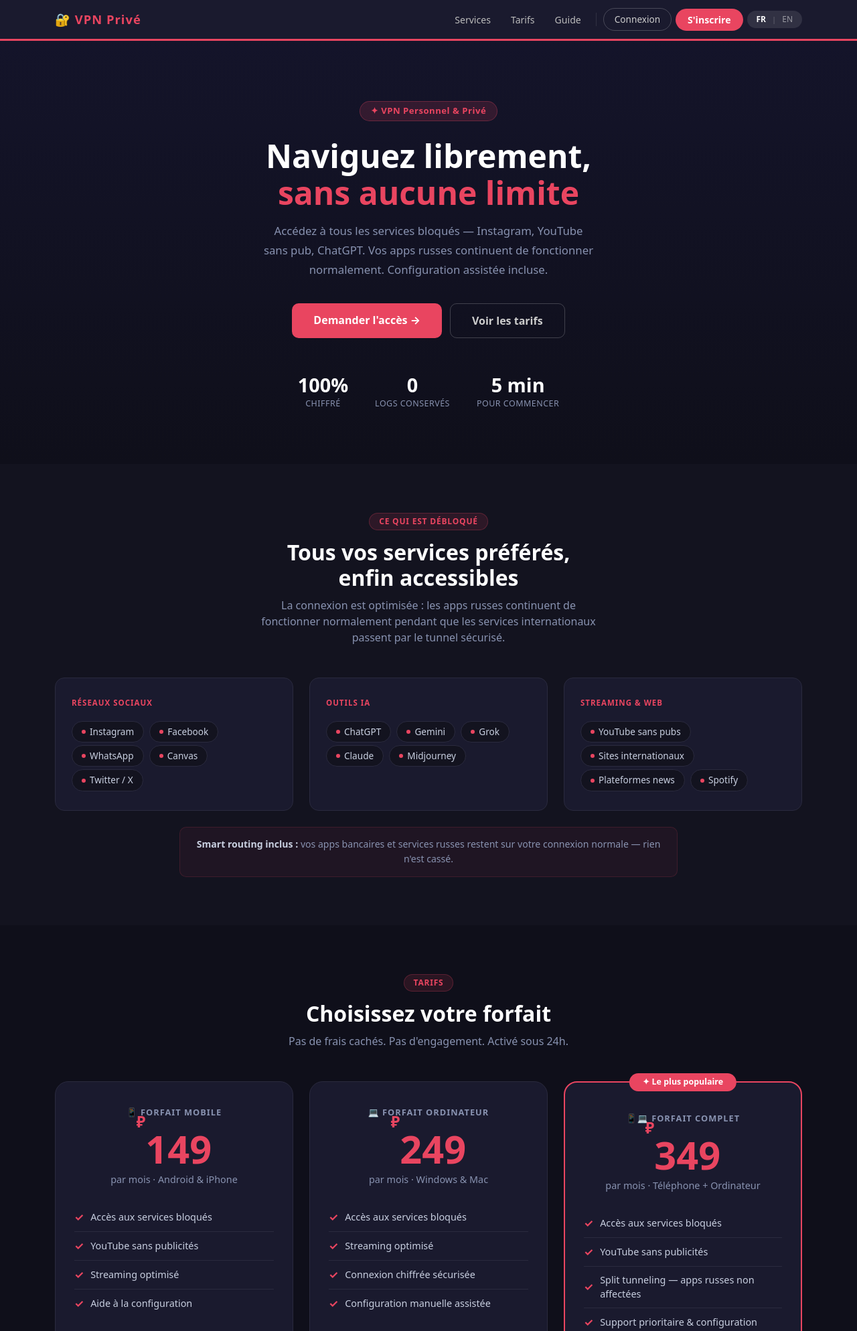
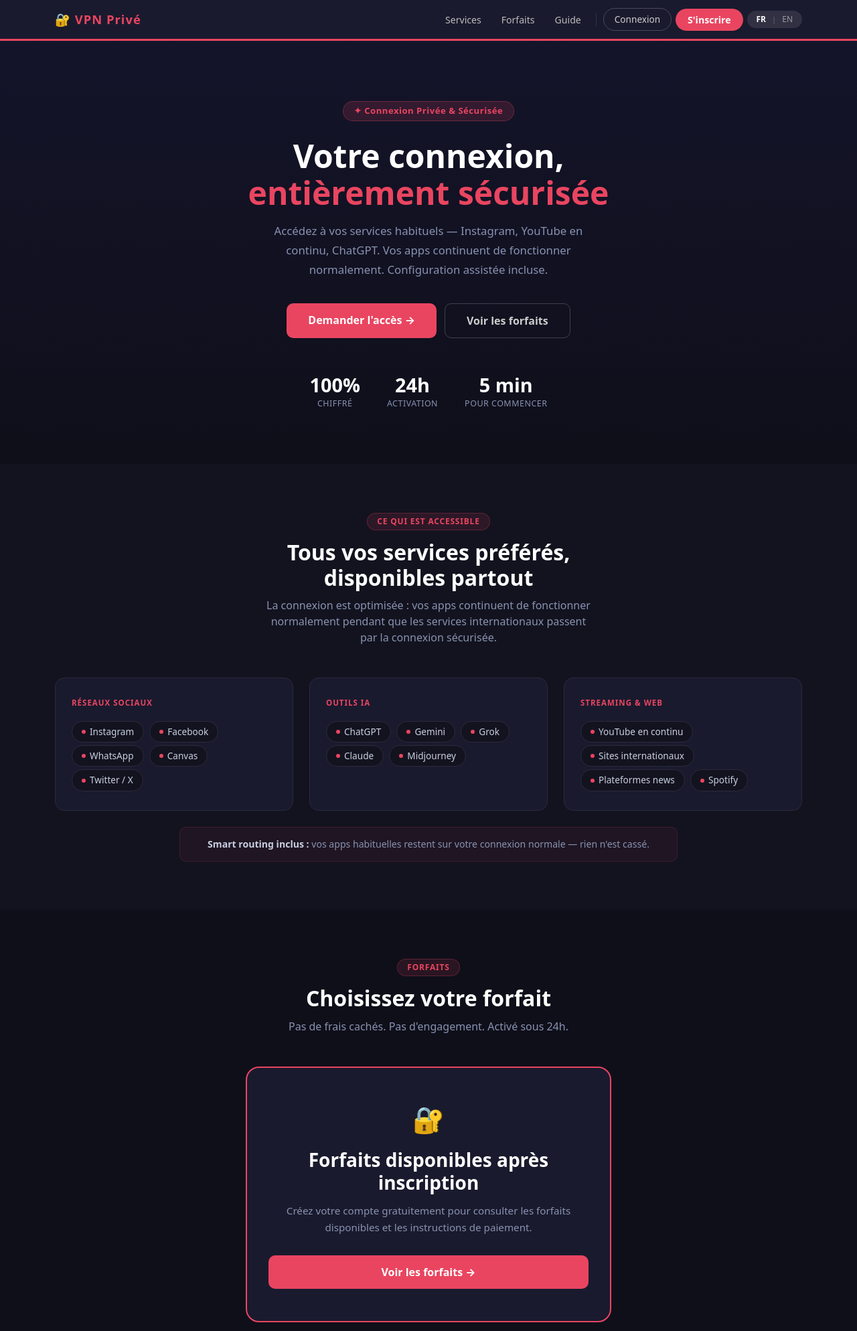
Before and after one commit to benus-code/Fact_vpn, a Flask app: page / in a window 1280 px wide. Shown: the top 1988 px of the page at 67% size. Run offline with Flask 3, Linux system fonts and the light colour scheme; data comes from the database, SQL or seed files in the repository.

Commit message:
feat: landing page v2 — neutral wording + FR/EN toggle + noindex
- meta noindex/nofollow added
- Hero: neutral wording (Connexion Privée, services habituels)
- Hero stat: "0 Logs" replaced by "24h Activation"
- Navbar/footer: "Tarifs" → "Forfaits" pointing to /inscription
- Hero secondary button: #tarifs → /inscription
- Services section: "bloqué" → "accessible/disponible", "tunnel" → "connexion sécurisée"
- Pricing: 3 public price cards replaced by single neutral CTA card
- All changes carry correct data-en for FR/EN switcher

https://claude.ai/code/session_01Bn7TM35o4smhsSAsTtNkSv

```diff
--- a/templates/landing.html
+++ b/templates/landing.html
@@ -3,6 +3,7 @@
 <head>
 <meta charset="UTF-8">
 <meta name="viewport" content="width=device-width, initial-scale=1">
+<meta name="robots" content="noindex, nofollow">
 <title>VPN Privé — Accès sécurisé</title>
 <link rel="stylesheet" href="https://cdn.jsdelivr.net/npm/bootstrap@5.3.2/dist/css/bootstrap.min.css">
 <style>
@@ -235,7 +236,7 @@
     <!-- Desktop links -->
     <div class="nav-links d-none d-lg-flex">
       <a href="#services" class="nav-anchor">Services</a>
-      <a href="#tarifs" class="nav-anchor">Tarifs</a>
+      <a href="{{ url_for('inscription') }}" class="nav-anchor" data-en="Plans">Forfaits</a>
       <a href="{{ url_for('guide') }}" class="nav-anchor">Guide</a>
       <div style="width:1px; height:20px; background:rgba(255,255,255,.1); margin:0 4px;"></div>
       <a href="{{ url_for('login') }}" class="btn-nav-outline" data-en="Log in">Connexion</a>
@@ -260,7 +261,7 @@
     <div class="container" style="padding: 12px 16px 16px; border-top: 1px solid rgba(255,255,255,.08); margin-top:12px;">
       <div class="d-flex flex-column gap-2">
         <a href="#services" class="nav-anchor" data-bs-toggle="collapse" data-bs-target="#mobileMenu">Services</a>
-        <a href="#tarifs" class="nav-anchor" data-bs-toggle="collapse" data-bs-target="#mobileMenu">Tarifs</a>
+        <a href="{{ url_for('inscription') }}" class="nav-anchor" data-en="Plans">Forfaits</a>
         <a href="{{ url_for('guide') }}" class="nav-anchor">Guide d'installation</a>
         <a href="{{ url_for('login') }}" class="nav-anchor">Connexion</a>
       </div>
@@ -271,20 +272,20 @@
 <!-- ── Hero ── -->
 <section class="hero">
   <div class="container">
-    <span class="tag" data-en="✦ Personal &amp; Private VPN">✦ VPN Personnel &amp; Privé</span>
-    <h1 data-en="Browse freely,<br><span class='accent'>without any limits</span>">Naviguez librement,<br><span class="accent">sans aucune limite</span></h1>
-    <p class="sub" data-en="Access all blocked services — Instagram, YouTube ad-free, ChatGPT. Your Russian apps keep working normally. Setup assistance included.">
-      Accédez à tous les services bloqués — Instagram, YouTube sans pub, ChatGPT.
-      Vos apps russes continuent de fonctionner normalement.
+    <span class="tag" data-en="✦ Private &amp; Secure Connection">✦ Connexion Privée &amp; Sécurisée</span>
+    <h1 data-en="Your connection,<br><span class='accent'>fully secured</span>">Votre connexion,<br><span class="accent">entièrement sécurisée</span></h1>
+    <p class="sub" data-en="Access your usual services — Instagram, uninterrupted YouTube, ChatGPT. Your apps keep working normally. Setup assistance included.">
+      Accédez à vos services habituels — Instagram, YouTube en continu, ChatGPT.
+      Vos apps continuent de fonctionner normalement.
       Configuration assistée incluse.
     </p>
     <div class="hero-cta">
       <a href="{{ url_for('inscription') }}" class="btn-hero-primary" data-en="Get Access →">Demander l'accès →</a>
-      <a href="#tarifs" class="btn-hero-secondary" data-en="See pricing">Voir les tarifs</a>
+      <a href="{{ url_for('inscription') }}" class="btn-hero-secondary" data-en="See the plans">Voir les forfaits</a>
     </div>
     <div class="hero-stats">
       <div class="stat"><div class="num">100%</div><div class="label" data-en="Encrypted">Chiffré</div></div>
-      <div class="stat"><div class="num">0</div><div class="label" data-en="Logs kept">Logs conservés</div></div>
+      <div class="stat"><div class="num">24h</div><div class="label" data-en="Activation">Activation</div></div>
       <div class="stat"><div class="num">5 min</div><div class="label" data-en="To get started">Pour commencer</div></div>
     </div>
   </div>
@@ -294,10 +295,10 @@
 <section id="services">
   <div class="container">
     <div class="section-header">
-      <span class="section-chip" data-en="WHAT'S UNBLOCKED">Ce qui est débloqué</span>
-      <h2 data-en="All your favourite services,<br>finally accessible">Tous vos services préférés,<br>enfin accessibles</h2>
-      <p data-en="Connection is optimised: Russian apps keep working normally while international services go through the secure tunnel.">La connexion est optimisée : les apps russes continuent de fonctionner normalement
-         pendant que les services internationaux passent par le tunnel sécurisé.</p>
+      <span class="section-chip" data-en="WHAT'S ACCESSIBLE">Ce qui est accessible</span>
+      <h2 data-en="All your favourite services,<br>available everywhere">Tous vos services préférés,<br>disponibles partout</h2>
+      <p data-en="Connection is optimised: your apps keep working normally while international services go through the secure connection.">La connexion est optimisée : vos apps continuent de fonctionner normalement
+         pendant que les services internationaux passent par la connexion sécurisée.</p>
     </div>
     <div class="row g-4">
       <div class="col-md-4">
@@ -328,7 +329,7 @@
         <div class="service-group-card">
           <p class="g-title" data-en="Streaming &amp; Web">Streaming &amp; Web</p>
           <div>
-            <span class="service-pill" data-en="<span class='pill-dot'></span>YouTube ad-free"><span class="pill-dot"></span>YouTube sans pubs</span>
+            <span class="service-pill" data-en="<span class='pill-dot'></span>Uninterrupted YouTube"><span class="pill-dot"></span>YouTube en continu</span>
             <span class="service-pill" data-en="<span class='pill-dot'></span>International sites"><span class="pill-dot"></span>Sites internationaux</span>
             <span class="service-pill" data-en="<span class='pill-dot'></span>News platforms"><span class="pill-dot"></span>Plateformes news</span>
             <span class="service-pill"><span class="pill-dot"></span>Spotify</span>
@@ -337,7 +338,7 @@
       </div>
     </div>
     <div class="routing-note mt-4 col-lg-8 mx-auto text-center">
-      <span data-en="<strong>Smart routing included:</strong> your banking apps and Russian services stay on your normal connection — nothing breaks."><strong>Smart routing inclus :</strong> vos apps bancaires et services russes restent sur votre connexion normale — rien n'est cassé.</span>
+      <span data-en="<strong>Smart routing included:</strong> your usual apps stay on your normal connection — nothing breaks."><strong>Smart routing inclus :</strong> vos apps habituelles restent sur votre connexion normale — rien n'est cassé.</span>
     </div>
   </div>
 </section>
@@ -346,66 +347,31 @@
 <section id="tarifs">
   <div class="container">
     <div class="section-header">
-      <span class="section-chip" data-en="PRICING">Tarifs</span>
+      <span class="section-chip" data-en="PLANS">Forfaits</span>
       <h2 data-en="Choose your plan">Choisissez votre forfait</h2>
       <p data-en="No hidden fees. No commitment. Activated within 24h.">Pas de frais cachés. Pas d'engagement. Activé sous 24h.</p>
     </div>
 
-    <!-- 3 plans -->
-    <div class="row g-4 align-items-stretch mb-5">
-
-      <!-- Mobile -->
-      <div class="col-md-4">
-        <div class="price-card h-100">
-          <p class="plan-name" data-en="📱 Mobile Plan">📱 Forfait Mobile</p>
-          <div class="price-amount"><sup>₽</sup>149</div>
-          <div class="price-period" data-en="per month · Android &amp; iPhone">par mois · Android &amp; iPhone</div>
-          <ul class="price-features">
-            <li><span class="check">✓</span> <span data-en="Access to blocked services">Accès aux services bloqués</span></li>
-            <li><span class="check">✓</span> <span data-en="YouTube without ads">YouTube sans publicités</span></li>
-            <li><span class="check">✓</span> <span data-en="Optimised streaming">Streaming optimisé</span></li>
-            <li><span class="check">✓</span> <span data-en="Setup assistance">Aide à la configuration</span></li>
-          </ul>
-          <a href="{{ url_for('inscription') }}" class="btn-price-outline" data-en="Choose this plan">Choisir ce forfait</a>
+    <!-- Carte neutre — prix visibles après inscription uniquement -->
+    <div class="row justify-content-center mb-5">
+      <div class="col-lg-6">
+        <div class="price-card-new h-100" style="text-align:center; padding: 48px 32px;">
+          <div style="font-size:2.4rem; margin-bottom:16px;">🔐</div>
+          <h3 style="font-family:inherit; font-weight:800; color:#fff; margin-bottom:12px;"
+              data-en="Plans available after registration">
+            Forfaits disponibles après inscription
+          </h3>
+          <p style="color:var(--muted); font-size:.95rem; line-height:1.7; margin-bottom:28px;"
+             data-en="Create your free account to see available plans and payment details.">
+            Créez votre compte gratuitement pour consulter les forfaits disponibles
+            et les instructions de paiement.
+          </p>
+          <a href="{{ url_for('inscription') }}" class="btn-price"
+             data-en="See the plans →">
+            Voir les forfaits →
+          </a>
         </div>
       </div>
-
-      <!-- Computer -->
-      <div class="col-md-4">
-        <div class="price-card h-100">
-          <p class="plan-name" data-en="💻 Computer Plan">💻 Forfait Ordinateur</p>
-          <div class="price-amount"><sup>₽</sup>249</div>
-          <div class="price-period" data-en="per month · Windows &amp; Mac">par mois · Windows &amp; Mac</div>
-          <ul class="price-features">
-            <li><span class="check">✓</span> <span data-en="Access to blocked services">Accès aux services bloqués</span></li>
-            <li><span class="check">✓</span> <span data-en="Optimised streaming">Streaming optimisé</span></li>
-            <li><span class="check">✓</span> <span data-en="Secure encrypted connection">Connexion chiffrée sécurisée</span></li>
-            <li><span class="check">✓</span> <span data-en="Assisted manual setup">Configuration manuelle assistée</span></li>
-          </ul>
-          <a href="{{ url_for('inscription') }}" class="btn-price-outline" data-en="Choose this plan">Choisir ce forfait</a>
-        </div>
-      </div>
-
-      <!-- Full — featured -->
-      <div class="col-md-4">
-        <div class="price-card-new h-100">
-          <span class="badge-pop" data-en="✦ Most popular">✦ Le plus populaire</span>
-          <p class="plan-name" style="margin-top:8px;" data-en="📱💻 Full Plan">📱💻 Forfait Complet</p>
-          <div class="price-amount"><sup>₽</sup>349</div>
-          <div class="price-period" data-en="per month · Phone + Computer">par mois · Téléphone + Ordinateur</div>
-          <ul class="price-features">
-            <li><span class="check">✓</span> <span data-en="Access to blocked services">Accès aux services bloqués</span></li>
-            <li><span class="check">✓</span> <span data-en="YouTube without ads">YouTube sans publicités</span></li>
-            <li><span class="check">✓</span> <span data-en="Split tunnelling — Russian apps unaffected">Split tunneling — apps russes non affectées</span></li>
-            <li><span class="check">✓</span> <span data-en="Priority support &amp; setup">Support prioritaire &amp; configuration</span></li>
-          </ul>
-          <a href="{{ url_for('inscription') }}" class="btn-price" data-en="Get Access →">Demander l'accès →</a>
-          <p style="color:#555; font-size:.8rem; margin-top:12px; margin-bottom:0;">
-            <span data-en="Already subscribed?">Déjà abonné ?</span> <a href="{{ url_for('login') }}" style="color:var(--red);" data-en="Log in">Se connecter</a>
-          </p>
-        </div>
-      </div>
-
     </div>
 
     <!-- Payment info — shown after registration only -->
@@ -480,7 +446,7 @@
       © <span id="yr"></span> VPN Privé — Service personnel
     </p>
     <div>
-      <a href="#tarifs" data-en="Pricing">Tarifs</a>
+      <a href="{{ url_for('inscription') }}" data-en="Plans">Forfaits</a>
       <a href="{{ url_for('guide') }}">Guide</a>
       <a href="{{ url_for('login') }}" data-en="Log in">Connexion</a>
       <a href="{{ url_for('inscription') }}" data-en="Sign up">S'inscrire</a>
```
